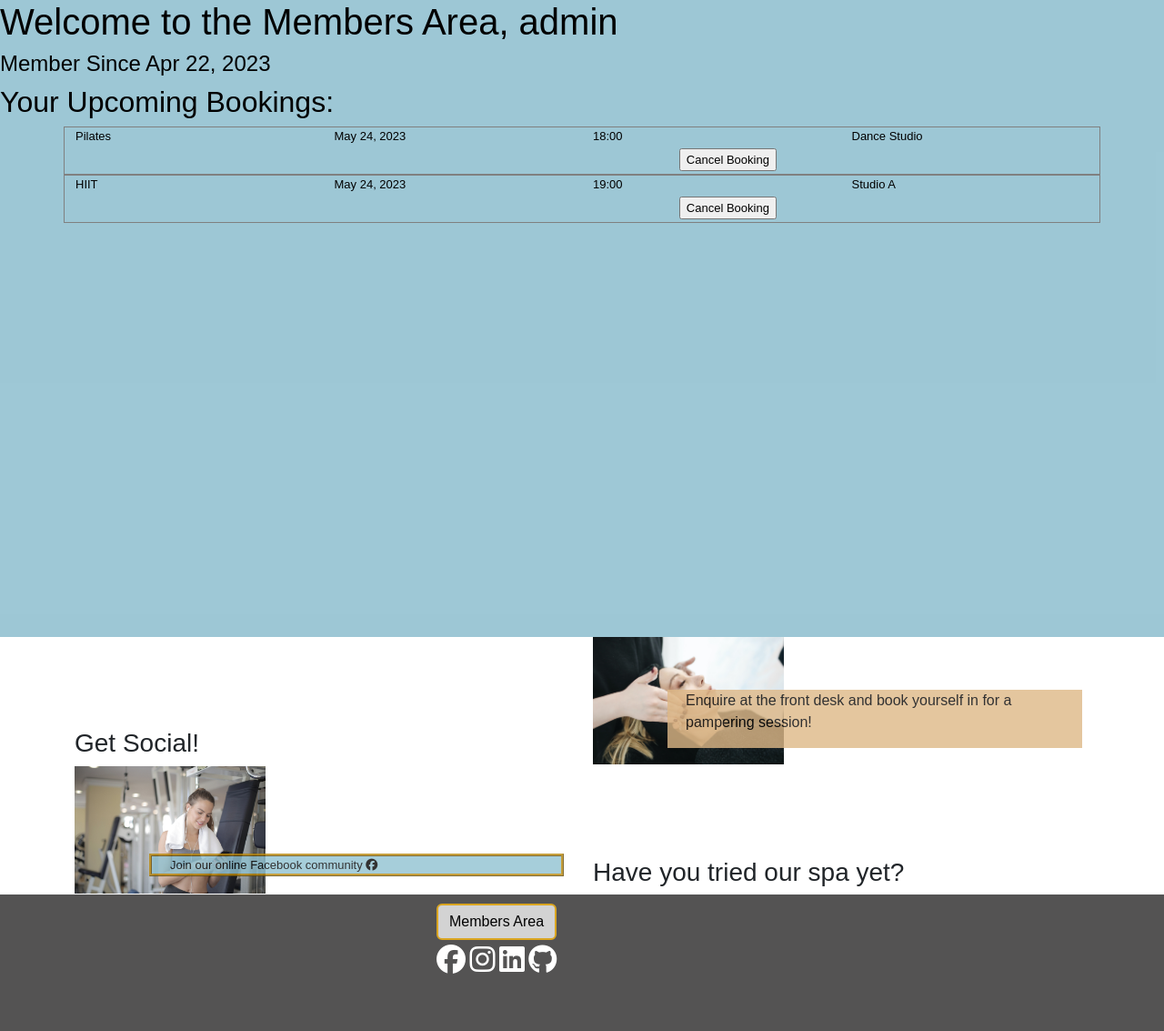
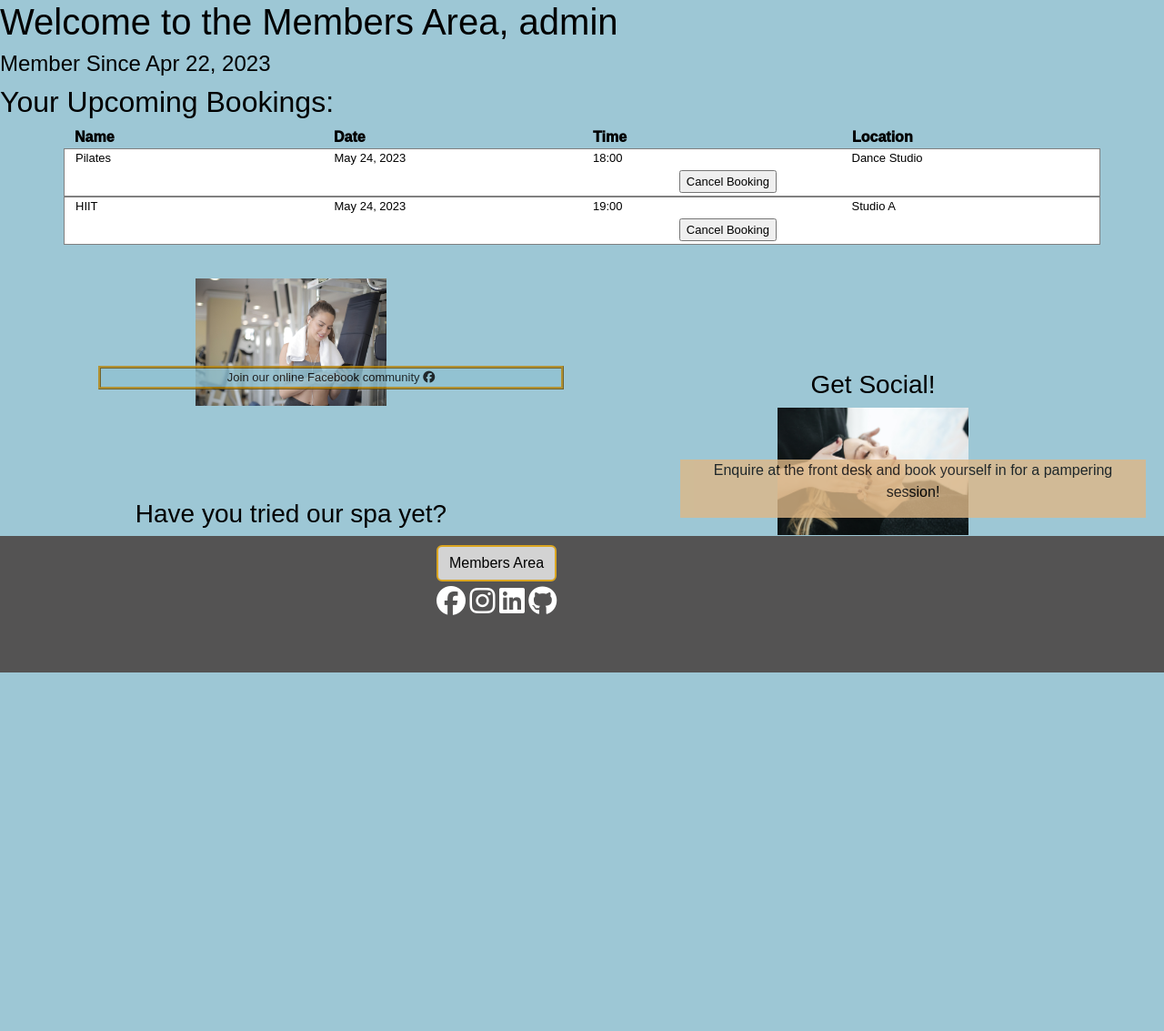
Before and after one commit to AlexSmall96/Project-4, a Django app: page /view_bookings.html in a window 1280 px wide. Shown: the part 88-1221 px from the top of the page at 91% size. After the commit the page ends 827 px from the top, so only its background shows below. Run offline with Django 3.2, Linux system fonts and the light colour scheme; a user stored in the database is signed in; data comes from the database, SQL or seed files in the repository; both versions use the stored data as it was after the commit; some libraries are stand-ins or nearby versions; some web fonts are replaced.

Commit message:
"Update col structure for images on members area"

```diff
--- a/classbooking_app/static/classbooking_app/css/style.css
+++ b/classbooking_app/static/classbooking_app/css/style.css
@@ -809,10 +809,27 @@ border-width: 2px;
 }
 
 /* Members Area */
+#ads{
+    text-align: center;
+    max-width: 2000px;
+}
 
-#my-bookings{
-    height:300px;
-    overflow:scroll;
+#ads .has-bg-img{
+    padding-left: 0px;
+    padding-right: 0px;
+    margin-bottom: 0px;
+}
+
+#ads p{
+    padding-bottom: 0px;
+}
+
+#my-bookings .row{
+    background-color: white;
+}
+
+#booking-headers{
+    font-weight: 1000;
 }
 
 .contains-text-box {
--- a/classbooking_app/static/classbooking_app/js/view_bookings.js
+++ b/classbooking_app/static/classbooking_app/js/view_bookings.js
@@ -1,23 +1,21 @@
 document.addEventListener("DOMContentLoaded", function(){
-        const cancelButtons = document.getElementsByClassName("cancel-button")
         const cancelForm = document.getElementById("cancel-form")
         const cancelledBookBtns = document.getElementsByClassName("run-False-btn")
-        const confirmModal = document.getElementById("confirm-modal")
-        const confirmModalBtn = document.getElementById("confirm-modal-btn")
         const feedbackBtn = document.getElementById("members-feedback-btn")
         const feedbackModal = document.getElementById("members-feedback-modal")
         let yesButtons = document.getElementsByClassName("confirm-cancel")
         let cancelField = document.getElementById("cancel")
         let feedField = document.getElementById("members-feedback-div")
+        const bookCount = document.getElementById("bookings-count").innerHTML
+        const myBookings = document.getElementById("my-bookings")
+        const membersArea = document.getElementById("members-area")
+
+        myBookings.style.height =  `${53*bookCount}px`
+        membersArea.style.height = `${53*bookCount+200}px`
 
         for (let button of yesButtons){
             let sessionId = button.id.substring(0,6)
-            let modalId = "modal-".concat(sessionId)
-            let modal = document.getElementById(modalId)
-            let modalHeaderId = "modal-header-".concat(sessionId)
-            let modalHeader = document.getElementById(modalHeaderId)
-            let noButton = document.getElementById(sessionId.concat("-no"))
-            button.addEventListener("click", async function(){
+            button.addEventListener("click", () => {
                 cancelField.value = sessionId
                 cancelForm.submit()
             })
--- a/classbooking_app/templates/classbooking_app/base.html
+++ b/classbooking_app/templates/classbooking_app/base.html
@@ -15,7 +15,7 @@
 <link rel="preconnect" href="https://fonts.googleapis.com">
 <link rel="preconnect" href="https://fonts.gstatic.com" crossorigin>
 <link href="https://fonts.googleapis.com/css2?family=Red+Hat+Text&display=swap" rel="stylesheet">
-    <link rel="stylesheet" href="../../static/classbooking_app/css/style.css?2">
+    <link rel="stylesheet" href="../../static/classbooking_app/css/style.css">
     <title>classbooking</title>
 </head>
 <body>
--- a/classbooking_app/templates/classbooking_app/view_bookings.html
+++ b/classbooking_app/templates/classbooking_app/view_bookings.html
@@ -1,15 +1,28 @@
 {% extends 'classbooking_app/base.html' %}
 
 {% block contentbody %}
-<div class="height-class light-background beneath-header">
+<div id="members-area" class="light-background beneath-header">
 <div>
   <h1>Welcome to the Members Area, {{ user.username }}</h1>
   <h4>Member Since {{ user.date_joined|date:"M d, Y" }}</h4>
 </div>
+<p class="invisible" id="bookings-count">{{ no_tot_bookings }}</p>
 {% if no_tot_bookings > 0 %}
 <h2>Your Upcoming Bookings:</h2>
 <form method="POST" id="cancel-form">
 {% csrf_token %}
+<!-- Hidden inputs to communicate with python-->
+<label class="invisible" for="cancel">Cancel Booking:</label>
+<input class="invisible" id="cancel" name="cancel">
+<div class="container">
+  <div class="row" id="booking-headers">
+   <div class="col-3">Name</div>
+   <div class="col-3">Date</div>
+   <div class="col-3">Time</div>
+   <div class="col-3">Location</div>
+ </div>
+</div>
+
 <div class="container" id="my-bookings">
 {% for booking in todays_bookings %}
 <div class="row checkout-row run-{{ booking.session.running }}">
@@ -17,13 +30,14 @@
   <div class="col-3">{{ booking.session.date }}</div>
   <div class="col-3">{{ booking.session.time | time:"G:i" }}</div>
   <div class="col-3">{{ booking.session.location }}</div>
-  <div class="col-5 offset-7">
   {% if booking.session.running == False %}
-  <div>Apologies, the gym has had to cancel this class.
+  <div class="col-6 offset-6">Apologies, the gym has had to cancel this class.
   </div>
   {% else %}
+  <div class="col-3 offset-9"></div>
     <input class="cancel-button run-{{ booking.session.running }}-btn" type="button" value="Cancel Booking" id="{{ booking.session.id }}-view" data-toggle="modal" data-target="#modal-{{ booking.session.id }}">
-  {% endif %}
+  </div>
+    {% endif %}
   </div>
 </div>
 <!-- Modal -->
@@ -88,9 +102,7 @@
 <h2>You're not booked into any classes yet. Visit the <a class="nav-link" href="/timetable.html" id="timetable-link">Timetable</a> to get involved!</h2>
 {% endif %}
 
-  <!-- Hidden inputs to communicate with python-->
-  <label class="invisible" for="cancel">Cancel Booking:</label>
-  <input class="invisible" type="text" id="cancel" name="cancel">
+
 
 <!-- Feedback Modal -->
 <button type="button" class="invisible" id="members-feedback-btn" data-toggle="modal" data-target="#members-feedback-modal"></button>
@@ -112,20 +124,20 @@
 <p id="members-feedback-div" class="invisible">{{ member_feedback }}</p>
 </div>
 
-<div class="container">
+<div id="ads" class="container light-background">
   <div class="row">
-    <div class="col-12 col-sm-6 order-sm-first"><h3 class="ad-header">Get Social!</h3></div>
-    <div class="col-12 col-sm-6 has-bg-img order-sm-last contains-text-box">
+    <div class="col-12 col-sm-6 order-first order-sm-2"><h3 class="ad-header">Get Social!</h3></div>
+    <div class="col-12 col-sm-6 order-2 order-sm-first has-bg-img contains-text-box">
         <img class="bg-img my-image" src="../../static/classbooking_app/images/social-ad.jpg">
           <a href="https://www.facebook.com/" target="_blank" id="text-button">Join our online Facebook community <i class="fa-brands fa-facebook"></i></button></a>
     </div>
-    <div class="col-12 col-sm-6 order-sm-last"><h3 class="ad-header">Have you tried our spa yet?</h3></div>
-    <div class="col-12 col-sm-6 has-bg-img order-sm-first contains-text-box">
+    <div class="col-12 col-sm-6 order-last order-sm-last has-bg-img contains-text-box">
       <img class="bg-img my-image" src="../../static/classbooking_app/images/spa-ad.jpg">
       <div id="text-block">
         <p>Enquire at the front desk and book yourself in for a pampering session!</p>
       </div>
     </div>
+    <div class="col-12 col-sm-6 order-3 order-sm-3"><h3 class="ad-header">Have you tried our spa yet?</h3></div>
   </div>
 </div>
 
@@ -133,5 +145,5 @@
 {% endblock %}
 
 {% block contentscript %}
-<script src="../../static/classbooking_app/js/view_bookings.js"></script>
+<script src="../../static/classbooking_app/js/view_bookings.js?2"></script>
 {% endblock %}
```
Also changed, not shown: db.sqlite3.
